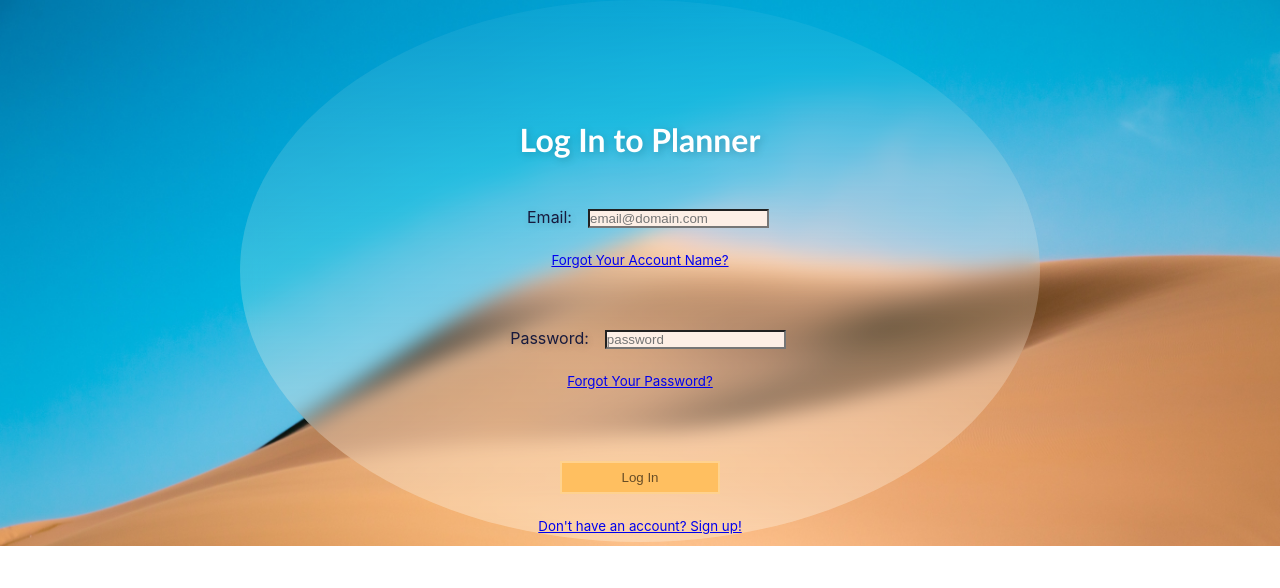
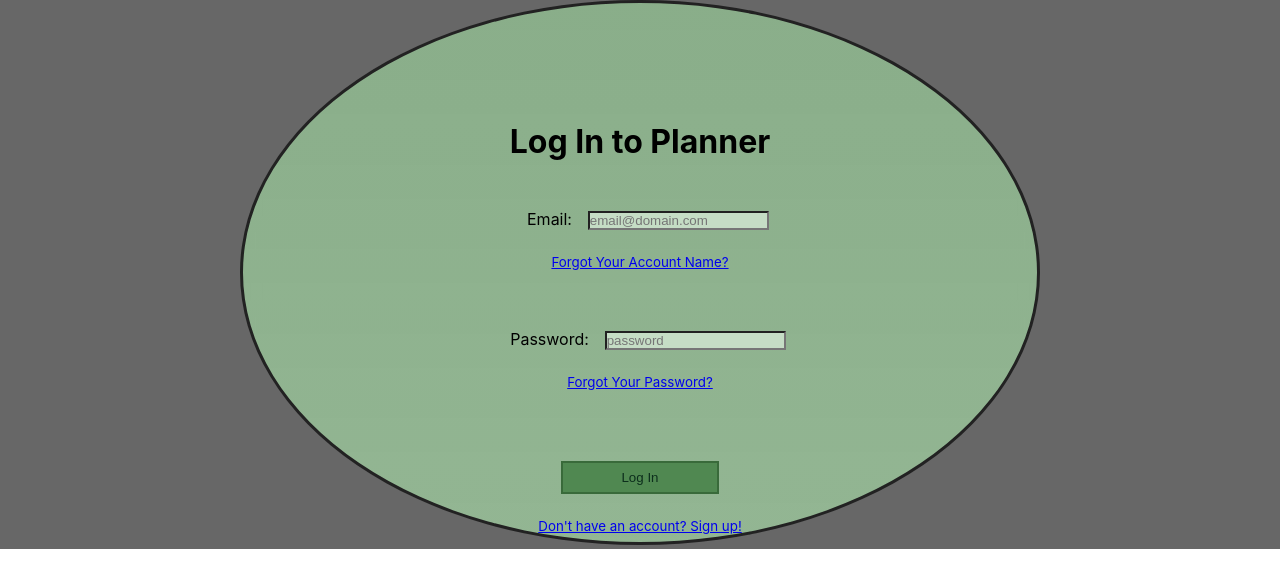
Before and after one commit to Bstuart77/Checklist_418, a React (Create React App) app: page / in a window 1280 px wide. Shown: the top 588 px of the page. Built offline with nearby package versions, Linux system fonts and the light colour scheme.

Commit message:
Major changes to page design to match sign up's style.

```diff
--- a/src/LocateEmail.css
+++ b/src/LocateEmail.css
@@ -1,17 +1,15 @@
 .LocateEmailBody {
-  background: url(../public/images/sky.jpg) no-repeat center;
-  background-position: 78%;
-  background-color: #96efff;
-  padding: 7%;
+  /* background: url(../public/images/sky.jpg) no-repeat center;
+  background-position: 78%; */
+  background-color: #759776;
+  color: black;
+  /* padding: 7%; */
   text-align: center;
 }
 
 .locate-email-title {
-  padding: 5%;
+  padding: 7%;
   font-size: xx-large;
-  text-shadow: 2px 2px 8px rgba(0, 0, 0, 0.2);
-  font-family: "Gill Sans", "Gill Sans MT", "Calibri", "Trebuchet MS",
-    sans-serif;
 }
 
 .circle {
@@ -22,12 +20,12 @@
   background-image: linear-gradient(
     to top,
     rgba(228, 249, 255, 0.096),
-    rgba(230, 239, 255, 0.029)
+    rgba(230, 239, 255, 0.182)
   );
 
   border-radius: 50%;
   display: inline-block;
-
+  border: 3px solid #222222;
   line-height: 1.5;
   -webkit-backdrop-filter: blur(10px);
   backdrop-filter: blur(10px);
@@ -44,16 +42,15 @@
 .locate-login-button {
   margin: auto;
   padding: 0.85%;
-  background-color: #ffbf60;
-
-  color: #664c26;
-  border: 2px solid #ffd28f;
+  background-color: #508851;
+  color: #0c2e1c;
+  border: 2px solid #266634;
   width: 44.5%;
   margin-bottom: 1%;
 }
 
 .locate-email-input {
-  background-color: #fdefe6;
+  background-color: #c5ddc5;
   margin: 4%;
   margin-bottom: 6%;
 }
--- a/src/Login.css
+++ b/src/Login.css
@@ -1,12 +1,7 @@
 .LoginPageBody {
-  background: url(../public/images/desert.jpg) no-repeat center;
+  background-color: #676767;
 
-  background-size: cover;
-  background-color: #5bd3ff;
-  background-repeat: no-repeat;
-  background-attachment: fixed;
-
-  color: #171a3d;
+  color: black;
 
   overflow: auto;
   height: 100%;
@@ -27,13 +22,16 @@
   -max-height: fit-content;
   height: 100vh;
   width: 100vh;
+  /* background-color: #8bb48c; */
+  background-image: linear-gradient(
+    to top,
 
-  background-image: linear-gradient(
-    to bottom,
-    rgba(228, 249, 255, 0.048),
-    rgba(255, 245, 230, 0.373)
+    hsla(120, 30%, 71%, 0.789),
+    hsla(120, 21%, 63%, 0.914)
   );
 
+  /* background-image: linear-gradient(to top, #8bb48c, #8bb48c91); */
+  border: 3px solid #222222;
   border-radius: 50%;
   display: inline-block;
   -webkit-backdrop-filter: blur(10px);
@@ -42,7 +40,7 @@
 
 .email-input-on-login,
 .password-input-login {
-  background-color: #fdefe6;
+  background-color: #c5ddc5;
   margin-bottom: 2%;
 }
 
@@ -62,15 +60,14 @@
 .email-label-login-pg,
 .password-label-login-pg {
   margin: 2%;
-  text-shadow: 2px 2px 8px rgba(0, 0, 0, 0.2);
 }
 
 .login-button-login-page {
   margin-top: 8%;
   padding: 0.85%;
-  background-color: #ffbf60;
-  color: #664c26;
-  border: 2px solid #ffd28f;
+  background-color: #508851;
+  color: #0c2e1c;
+  border: 2px solid #396a3a;
   width: 20%;
   margin-bottom: 1%;
 }
@@ -87,11 +84,8 @@
 .login-title {
   margin-top: 15%;
   margin-bottom: 6%;
-  color: #ffffff;
+  color: #000000;
   font-size: xx-large;
-  text-shadow: 2px 2px 8px rgba(0, 0, 0, 0.2);
-  font-family: "Gill Sans", "Gill Sans MT", "Calibri", "Trebuchet MS",
-    sans-serif;
 }
 
 .LogoutButton {
@@ -99,7 +93,7 @@
   padding: 0.85%;
   margin-bottom: 5%; /* the background being displayed has to do with the contents being shown on the page.*/
   margin-top: 1%;
-  background-color: #ffbf60;
-  color: #664c26;
-  border: 2px solid #ffd28f;
+  background-color: #508851;
+  color: #0c2e1c;
+  border: 2px solid #396a3a;
 }
--- a/src/ResetPassword.css
+++ b/src/ResetPassword.css
@@ -1,6 +1,6 @@
 .ResetPasswordBody {
-  background: url(../public/images/jungle.jpg) no-repeat center;
-  background-color: #081d12; /* In case the background image doesn't display. */
+  /* background: url(../public/images/jungle.jpg) no-repeat center; */
+  background-color: #5c8670; /* In case the background image doesn't display. */
   text-align: center;
   background-attachment: fixed;
   background-position: 69%;
@@ -17,9 +17,9 @@
   background-image: linear-gradient(
     to top,
     rgba(228, 249, 255, 0.096),
-    rgba(230, 239, 255, 0.182)
+    rgba(230, 240, 255, 0.182)
   );
-
+  border: 3px solid #222222;
   border-radius: 50%;
   display: inline-block;
   line-height: 2.1;
@@ -34,16 +34,16 @@
 
 .email-input-reset-page,
 .password-input-reset-page {
-  background-color: #fdefe6;
+  background-color: #c5ddc5;
   margin: 2%;
 }
 
 .new-password-button-reset-page {
   margin: 5%;
   padding: 0.85%;
-  background-color: #ffbf60;
-  color: #664c26;
-  border: 2px solid #ffd28f;
+  background-color: #508851;
+  color: #0c2e1c;
+  border: 2px solid #396a3a;
   width: 44.5%;
   margin-bottom: 1%;
 }
```
